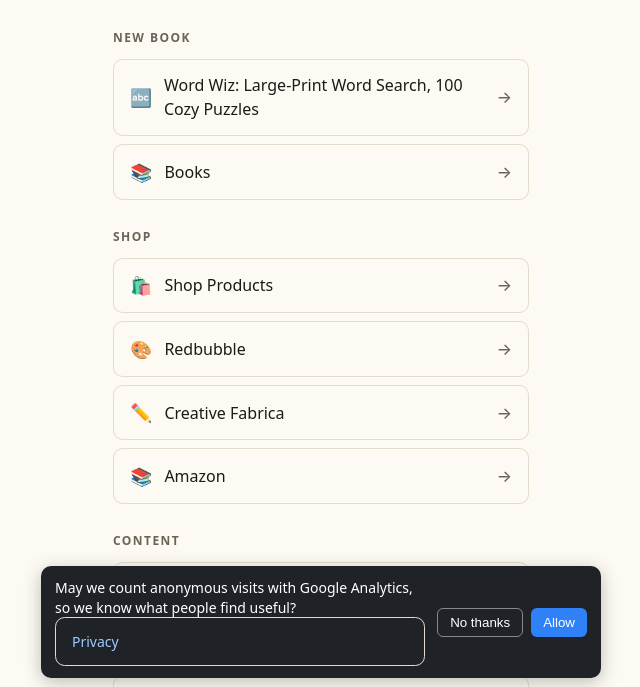
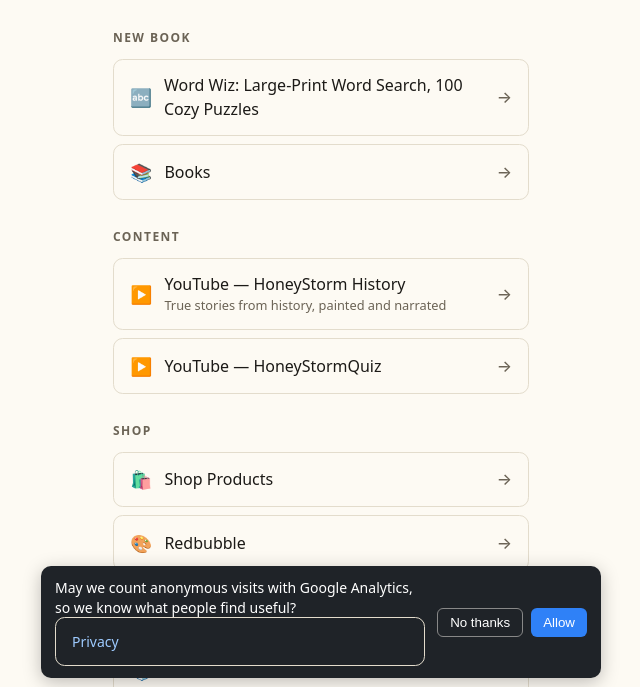
Before and after one commit to ptk-studio/honeystorm-www, a plain HTML site: page index.html in a window 1280 px wide. Shown: the part 110-797 px from the top of the page, without its empty margins (319-959 px from the left). Drawn offline with Linux system fonts and the light colour scheme; a script that the page names is missing.

Commit message:
Home page: Content before Shop, and HoneyStorm History in Content (ptk-studio#259)
Co-Authored-By: Claude Sonnet 5.5 <noreply@anthropic.com>
Claude-Session: https://claude.ai/code/session_01YRbcexgKMoLzVSjHQsSy4h

```diff
--- a/index.html
+++ b/index.html
@@ -86,6 +86,7 @@
     }
     a .icon { font-size: 1.1rem; width: 1.4rem; text-align: center; }
     a .arrow { margin-left: auto; color: var(--muted); }
+    a .text small { display: block; font-weight: 400; font-size: .8rem; color: var(--muted); }
     footer {
       margin-top: 2rem;
       color: var(--muted);
@@ -131,6 +132,22 @@
     </section>
 
     <section>
+      <h2>Content</h2>
+      <ul>
+        <li>
+          <a href="/HoneyStormHistory/?src=home">
+            <span class="icon">▶️</span> <span class="text">YouTube — HoneyStorm History<small>True stories from history, painted and narrated</small></span> <span class="arrow">→</span>
+          </a>
+        </li>
+        <li>
+          <a href="https://www.youtube.com/@HoneyStormQuiz/shorts" target="_blank" rel="noopener">
+            <span class="icon">▶️</span> YouTube — HoneyStormQuiz <span class="arrow">→</span>
+          </a>
+        </li>
+      </ul>
+    </section>
+
+    <section>
       <h2>Shop</h2>
       <ul>
         <li>
@@ -151,17 +168,6 @@
         <li>
           <a href="https://www.amazon.com/stores/Honey-Storm/author/B0C3ZMDXNC" target="_blank" rel="noopener">
             <span class="icon">📚</span> Amazon <span class="arrow">→</span>
-          </a>
-        </li>
-      </ul>
-    </section>
-
-    <section>
-      <h2>Content</h2>
-      <ul>
-        <li>
-          <a href="https://www.youtube.com/@HoneyStormQuiz/shorts" target="_blank" rel="noopener">
-            <span class="icon">▶️</span> YouTube — HoneyStormQuiz <span class="arrow">→</span>
           </a>
         </li>
       </ul>
```
